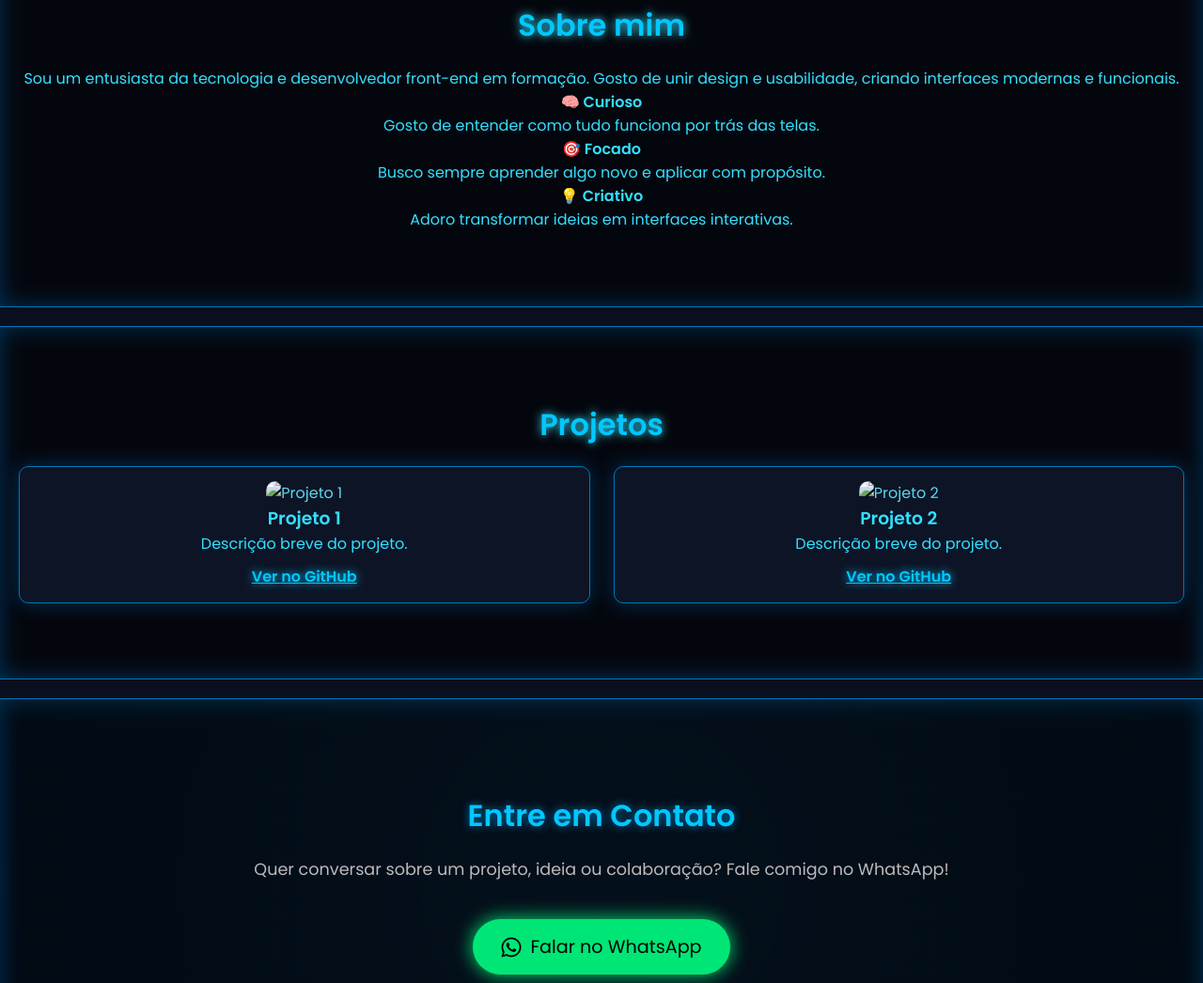
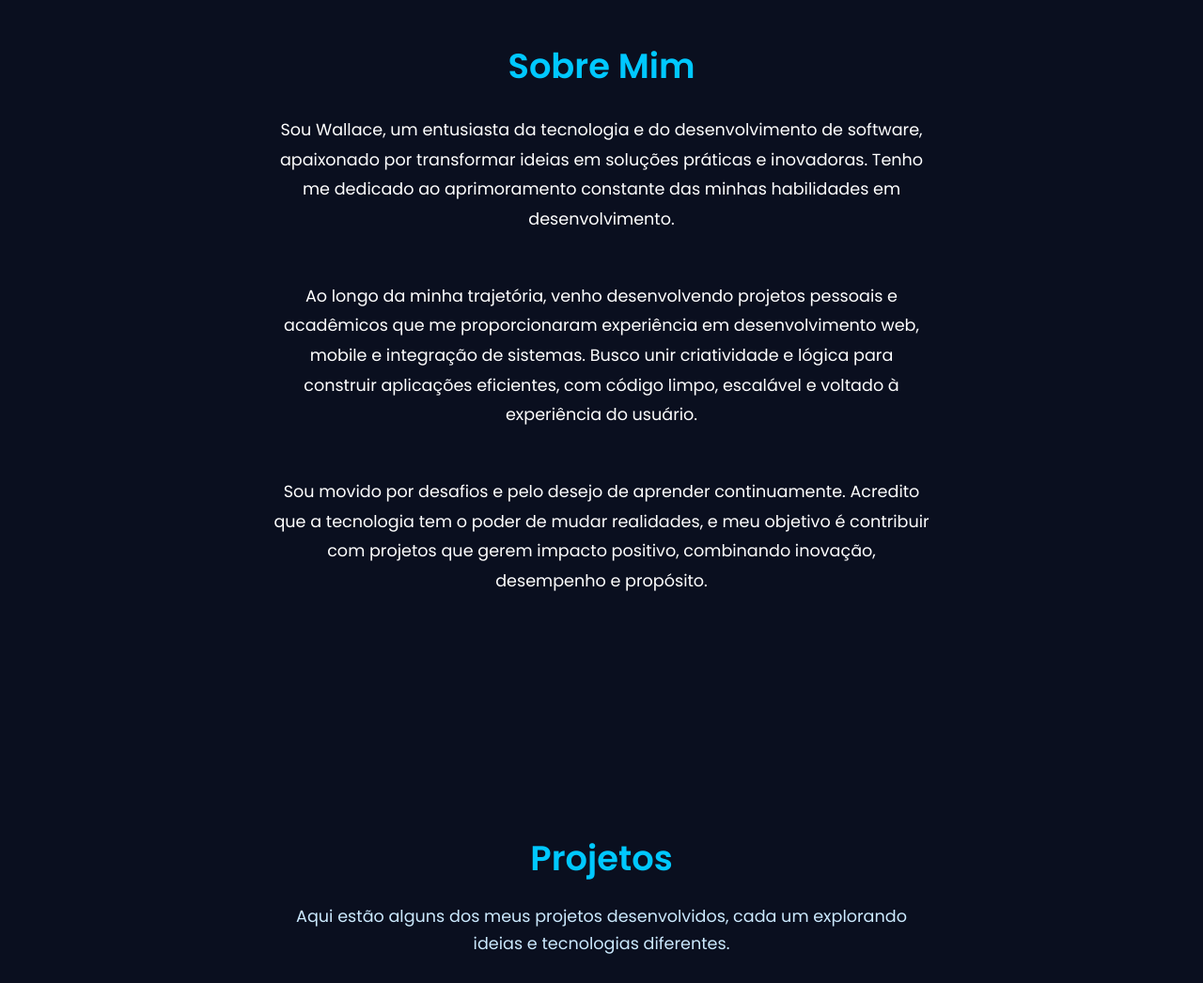
Before and after one commit to Wallace9607/portif, a plain HTML site: page index.html in a window 1280 px wide. Shown: the part 886-1932 px from the top of the page at 94% size. Drawn offline with nearby package versions, Linux system fonts and the light colour scheme.

```diff
--- a/index.html
+++ b/index.html
@@ -19,15 +19,14 @@
   --azul-profundo: #003459;    /* sombra e contraste */
   --fundo-escuro: #0A0F1F;     /* fundo geral */
 }
-
 /* Base */
 body {
   background-color: var(--fundo-escuro);
   color: var(--neon-claro);
   font-family: 'Poppins', sans-serif;
   overflow-x: hidden;
+   opacity: 0;
 }
-
 /* ==== VÍDEO DE FUNDO ==== */
 #bg-video {
   position: fixed;
@@ -37,7 +36,6 @@
   z-index: -2;
   filter: brightness(0.25) saturate(1.4);
 }
-
 /* Camada de brilho sobre o vídeo */
 body::before {
   content: "";
@@ -53,7 +51,6 @@
   0% { background-position: 0% 0%, 100% 100%; }
   100% { background-position: 100% 100%, 0% 0%; }
 }
-
 /* ==== NAVBAR ==== */
 .navbar {
   position: fixed;
@@ -63,7 +60,6 @@
   padding: 15px 30px;
   backdrop-filter: blur(10px);
   border-bottom: 1px solid var(--neon-azul);
-  box-shadow: 0 0 15px var(--azul-metalico);
   z-index: 1000;
 }
 .logo {
@@ -71,17 +67,15 @@
   color: var(--neon-azul);
   font-family: "Merienda", cursive;
   font-size: 22px;
-  text-shadow: 0 0 15px var(--neon-azul);
 }
 .logo img {
   width: 60px;
   border-radius: 50%;
-  margin-right: 10px;
   border: 2px solid var(--neon-azul);
+  filter: grayscale(0%) brightness(1.2);
 }
-
 .nav-links { list-style: none; display: flex; }
-.nav-links li { margin: 0 15px; }
+.nav-links li { margin: 0 50px; }
 .nav-links a {
   color: #fff; text-decoration: none;
   position: relative;
@@ -107,7 +101,6 @@
   color: var(--neon-azul);
   font-size: 1.5rem;
 }
-
 /* ==== HERO ==== */
 .hero {
   min-height: 75vh;
@@ -120,10 +113,9 @@
   gap: 40px;
 }
 .hero-pic {
-  width: 250px; height: 250px; border-radius: 50%;
+  width: 350px; height: 350px; border-radius: 50%;
   overflow: hidden;
   border: 4px solid var(--neon-azul);
-  box-shadow: 0 0 30px var(--neon-claro);
   transition: 0.5s;
 }
 .hero-pic img {
@@ -131,12 +123,10 @@
 }
 .hero-pic:hover {
   transform: rotate(5deg) scale(1.05);
-  box-shadow: 0 0 40px var(--neon-azul);
 }
 .hero-text h1 {
   font-size: 2.8rem;
   color: var(--neon-azul);
-  text-shadow: 0 0 15px var(--neon-azul);
 }
 .hero-text h4 {
   margin: 10px 0;
@@ -156,104 +146,160 @@
 }
 .social a:hover {
   color: var(--neon-azul);
-  text-shadow: 0 0 15px var(--neon-azul);
 }
-
 /* ==== SEÇÕES ==== */
 .section {
   padding: 80px 20px;
   text-align: center;
-  background: rgba(0,0,0,0.55);
   margin: 20px 0;
-  border-top: 1px solid var(--azul-metalico);
-  border-bottom: 1px solid var(--azul-metalico);
-  box-shadow: 0 0 25px var(--azul-profundo) inset;
 }
 .section h2 {
   font-size: 2rem;
   margin-bottom: 20px;
   color: var(--neon-azul);
-  text-shadow: 0 0 10px var(--neon-claro);
 }
-
-/* ==== SKILLS ==== */
-.skills-grid {
-  display: grid;
-  grid-template-columns: repeat(auto-fit, minmax(100px, 1fr));
-  gap: 20px;
+/* ==== PROJETOS ==== */
+.projects-section {
+  position: relative;
+  border-radius: 15px;
+  max-width: 1100px;
+  margin: 80px auto;
+  padding: 60px 25px;
+  overflow: hidden;
 }
-.skill {
-  background: #0d1426;
-  padding: 20px;
-  border-radius: 10px;
-  transition: 0.3s;
-  border: 1px solid var(--azul-metalico);
-  box-shadow: 0 0 10px var(--neon-azul);
+.projects-section h2 {
+  color: var(--neon-azul);
+  font-size: 2.3rem;
+  margin-bottom: 20px;
 }
-.skill i {
-  font-size: 2rem;
-  margin-bottom: 10px;
-  color: var(--neon-azul);
+.projects-intro {
+  color: #cceaff;
+  font-size: 1.1rem;
+  max-width: 700px;
+  margin: 0 auto 50px;
+  line-height: 1.7;
 }
-.skill:hover {
-  transform: translateY(-5px);
-  box-shadow: 0 0 25px var(--neon-claro);
-}
-
-/* ==== PROJETOS ==== */
+/* Grid dos projetos */
 .projects-grid {
   display: grid;
-  grid-template-columns: repeat(auto-fit, minmax(250px, 1fr));
-  gap: 25px;
+  grid-template-columns: repeat(auto-fit, minmax(280px, 1fr));
+  gap: 30px;
+  justify-items: center;
 }
+/* Card do projeto */
 .project-card {
-  background: #0d1426;
-  border-radius: 10px;
-  padding: 15px;
+  background: rgba(13, 20, 38, 0.85);
+  border-radius: 14px;
+  overflow: hidden;
+  transition: transform 0.4s, 0.4s;
+  width: 100%;
+  max-width: 330px;
+  display: flex;
+  flex-direction: column;
+  backdrop-filter: blur(4px);
+  position: relative;
+}
+.project-card:hover {
+  transform: translateY(-10px) scale(1.03);
+}
+/* Imagem */
+.project-img {
+  overflow: hidden;
+  position: relative;
+  height: 250px;
+}
+.project-img img {
+  width: 100%;
+  height: 100%;
+  object-fit: cover;
+  filter: grayscale(30%) brightness(0.9);
+  transition: 0.4s ease;
+}
+.project-card:hover .project-img img {
+  filter: grayscale(0%) brightness(1.1);
+  transform: scale(1.1);
+}
+/* Conteúdo */
+.project-info {
+  padding: 20px;
   text-align: center;
-  border: 1px solid var(--azul-metalico);
-  box-shadow: 0 0 20px var(--azul-profundo);
+}
+.project-info h3 {
+  color: var(--neon-azul);
+  font-size: 1.3rem;
+  margin-bottom: 10px;
+}
+.project-info p {
+  color: #aad8ff;
+  font-size: 0.95rem;
+  line-height: 1.5;
+  margin-bottom: 15px;
+}
+/* Botão */
+.btn-project {
+  display: inline-block;
+  padding: 10px 25px;
+  border-radius: 50px;
+  background: var(--neon-azul);
+  color: #000;
+  text-decoration: none;
+  font-weight: 600;
   transition: 0.3s;
 }
-.project-card img {
-  width: 100%;
-  border-radius: 10px;
-  filter: grayscale(30%);
-  transition: 0.4s;
+.btn-project:hover {
+  background: var(--neon-claro);
+  transform: scale(1.1);
 }
-.project-card:hover img {
-  filter: none;
-  transform: scale(1.05);
+/* Animação de entrada */
+.projects-section.hidden {
+  opacity: 0;
+  transform: translateY(40px) scale(0.97);
+  transition: opacity 0.8s ease, transform 0.8s ease;
 }
-.project-card a {
-  display: inline-block;
-  margin-top: 10px;
+.projects-section.visible {
+  opacity: 1;
+  transform: translateY(0) scale(1);
+}
+/* ==== SOBRE MIM ==== */
+.about-section {
+  position: relative;
+  max-width: 1000px;
+  margin: 80px auto;
+  padding: 60px 25px;
+  overflow: hidden;
+}
+.about-section h2 {
+  position: relative;
+  font-size: 2.3rem;
   color: var(--neon-azul);
-  text-shadow: 0 0 10px var(--neon-azul);
-  font-weight: bold;
+  margin-bottom: 25px;
+  z-index: 1;
 }
-
+.about-intro {
+  position: relative;
+  color: #ffffff;
+  max-width: 700px;
+  margin: 0 auto 50px;
+  font-size: 1.1rem;
+  line-height: 1.8;
+  z-index: 1;
+}
 /*=== CONTATO ===*/
 #contact {
   text-align: center;
   padding: 100px 20px;
-  background: radial-gradient(circle at center, #00111a9c 0%, #000a12ce 100%);
   color: #fff;
 }
-
 #contact h2 {
   font-size: 2rem;
   color: var(--neon-azul);
-  text-shadow: 0 0 10px var(--azul-metalico);
   margin-bottom: 20px;
 }
-
 #contact p {
   font-size: 1.1rem;
   color: #bbb;
   margin-bottom: 40px;
 }
-
 .whatsapp-btn {
   display: inline-flex;
   align-items: center;
@@ -264,32 +310,22 @@
   font-size: 1.2rem;
   border-radius: 50px;
   text-decoration: none;
-  box-shadow: 0 0 20px #00e676;
-  transition: transform 0.3s, box-shadow 0.3s, background 0.3s;
+  transition: transform 0.3s, background 0.3s;
 }
-
 .whatsapp-btn i {
   font-size: 1.5rem;
 }
-
 .whatsapp-btn:hover {
   transform: scale(1.1);
-  background: #00ff80;
-  box-shadow: 0 0 30px #00ff80;
+  background: #00c462;
 }
-
-
-
-
 /* ==== FOOTER ==== */
 footer {
   text-align: center;
   padding: 20px;
   background: rgba(0,0,0,0.9);
-  border-top: 1px solid var(--azul-metalico);
   color: #aaa;
 }
-
 /* ==== ANIMAÇÃO DE APARECIMENTO ==== */
 .hidden {
   opacity: 0;
@@ -300,9 +336,7 @@
   opacity: 1;
   transform: translateY(0);
 }
-
  /*Carrossel*/
-
 #loops {
   text-align: center;
   margin-top: 80px;
@@ -310,58 +344,63 @@
   overflow: hidden;
   border: none;
   background: none;
-  box-shadow: none;
+
 }
-
 .carousel {
   position: relative;
   width: 100%;
   overflow: hidden;
 }
-
 .carousel-track {
   display: flex;
   gap: 40px;
   animation: scroll 35s linear infinite;
 }
-
 .loop {
   flex: 0 0 auto;
   padding: 30px 0;
   text-align: center;
   color: #fff;
   min-width: 100px;
-  transition: transform 0.3s, box-shadow 0.3s;
+  transition: transform 0.3s, 0.3s;
 }
-
 .loop:hover {
   transform: translateY(-10px) scale(1.1);
 }
-
 .loop i {
   font-size: 1.5rem;
   color: #00e5ff;
 }
-
 @keyframes scroll {
   from { transform: translateX(0); }
   to { transform: translateX(-50%); }
 }
-
-
 /* ==== RESPONSIVO ==== */
 @media(max-width: 768px) {
-  .nav-links {
+  .navbar{
     display: none;
-    flex-direction: column;
-    background: rgba(0,0,0,0.95);
-    position: absolute;
-    top: 60px; right: 0;
-    width: 200px;
-    border-left: 1px solid var(--neon-azul);
   }
-  .nav-links.show { display: flex; }
-  .hero .container { flex-direction: column; }
+#loops {
+  margin-top: 5px;
+}
+.carousel-track {
+  gap: 10px;
+  animation: scroll 5s linear infinite;
+}
+.loop {
+  padding: 20px 0;
+  min-width: 70px;
+}
+.loop i {
+  font-size: 1.5rem;
+}
+  .dna-item {
+    width: 90%;
+  }
+  .hero-text h1 {
+  font-size: 1.6rem;
+}
+
 }
 
   </style>
@@ -380,7 +419,6 @@
       <ul class="nav-links">
         <li><a href="#home">Início</a></li>
         <li><a href="#about">Sobre</a></li>
-        <!--<li><a href="#skills">Habilidades</a></li>-->
         <li><a href="#projects">Projetos</a></li>
         <li><a href="#contact">Contato</a></li>
       </ul>
@@ -398,33 +436,27 @@
       <div class="loop"><i class="fab fa-js" title="JavaScript"></i></div>
       <div class="loop"><i class="fab fa-python" title="Python"></i></div>
       <div class="loop"><i class="fab fa-php" title="PHP"></i></div>
-
       <!-- Frameworks / Bibliotecas -->
       <div class="loop"><i class="fab fa-react" title="React"></i></div>
       <div class="loop"><i class="fab fa-vuejs" title="Vue.js"></i></div>
       <div class="loop"><i class="fab fa-angular" title="Angular"></i></div>
       <div class="loop"><i class="fab fa-node-js" title="Node.js"></i></div>
       <div class="loop"><i class="fab fa-bootstrap" title="Bootstrap"></i></div>
-
       <!-- Ferramentas e Versionamento -->
       <div class="loop"><i class="fab fa-git-alt" title="Git"></i></div>
       <div class="loop"><i class="fab fa-github" title="GitHub"></i></div>
       <div class="loop"><i class="fab fa-npm" title="NPM"></i></div>
       <div class="loop"><i class="fab fa-docker" title="Docker"></i></div>
-
       <!-- Design e Prototipagem -->
       <div class="loop"><i class="fab fa-figma" title="Figma"></i></div>
       <div class="loop"><i class="fab fa-adobe" title="Adobe XD / Photoshop"></i></div>
-
       <!-- Bancos de Dados -->
       <div class="loop"><i class="fas fa-database" title="SQL / MySQL"></i></div>
       <div class="loop"><i class="fas fa-leaf" title="MongoDB"></i></div>
-
       <!-- Outros -->
       <div class="loop"><i class="fab fa-linux" title="Linux"></i></div>
       <div class="loop"><i class="fab fa-aws" title="AWS"></i></div>
       <div class="loop"><i class="fab fa-wordpress" title="WordPress"></i></div>
-
       <!-- Duplicados para o loop infinito -->
       <div class="loop"><i class="fab fa-html5"></i></div>
       <div class="loop"><i class="fab fa-css3-alt"></i></div>
@@ -439,102 +471,146 @@
     </div>
   </div>
 </div>
-
-
   <!-- Home -->
   <section id="home" class="hero">
     <div class="container">
       <div class="hero-pic">
-        <img src="img/4.06.15.jpeg" alt="Foto de perfil de Wallace Alves">
+        <img src="img/ChatGP.png" alt="Foto de perfil de Wallace Alves">
       </div>
       <div class="hero-text">
         <h5>Olá, sou</h5>
-        <h1>Wallace Alves</h1>
+        <h1>Wallace Alves de Freitas</h1>
         <h4><span id="typed"></span></h4>
-        <p>Tenho <span id="age"></span> anos e sou apaixonado por tecnologia. Busco transformar ideias em experiências interativas com HTML, CSS e JavaScript.</p>
+        <p><span id="age"></span> anos e apaixonado por tecnologia. Busco transformar ideias em experiências interativas com HTML, CSS e JavaScript.</p>
         <div class="social">
           <a href="curriculo.html" target="_blank"><i class="fas fa-file-alt"></i></a>
           <a href="https://wa.me/64993286584" target="_blank"><i class="fab fa-whatsapp"></i></a>
-          <a href="https://github.com/Wallace9607" target="_blank"><i class="fab fa-github"></i></a>
+          <a href="" target="_blank"><i class="fab fa-github"></i></a>
         </div>
       </div>
     </div>
   </section>
-
   <!-- Sobre -->
-  <section id="about" class="section">
-    <h2>Sobre mim</h2>
-    <p>Sou um entusiasta da tecnologia e desenvolvedor front-end em formação. Gosto de unir design e usabilidade, criando interfaces modernas e funcionais.</p>
-<div class="dna-tech">
-  <div class="dna-item">
-    <h4>🧠 Curioso</h4>
-    <p>Gosto de entender como tudo funciona por trás das telas.</p>
-  </div>
-  <div class="dna-item">
-    <h4>🎯 Focado</h4>
-    <p>Busco sempre aprender algo novo e aplicar com propósito.</p>
-  </div>
-  <div class="dna-item">
-    <h4>💡 Criativo</h4>
-    <p>Adoro transformar ideias em interfaces interativas.</p>
-  </div>
-</div>
-
-
-
-
-  </section>
-
-  <!-- Habilidades
-  <section id="skills" class="section">
-    <h2>Habilidades</h2>
-    <div class="skills-grid">
-      <div class="skill"><i class="fab fa-html5"></i><p>HTML</p></div>
-      <div class="skill"><i class="fab fa-css3-alt"></i><p>CSS</p></div>
-      <div class="skill"><i class="fab fa-js"></i><p>JavaScript</p></div>
-      <div class="skill"><i class="fab fa-react"></i><p>React</p></div>
-      <div class="skill"><i class="fab fa-git-alt"></i><p>Git</p></div>
-    </div>
-  </section> -->
-
+<section id="about" class="section about-section">
+  <h2>Sobre Mim</h2>
+  <p class="about-intro">
+    Sou Wallace, um entusiasta da tecnologia e do desenvolvimento de software, apaixonado por transformar ideias em soluções práticas e inovadoras.
+    Tenho me dedicado ao aprimoramento constante das minhas habilidades em desenvolvimento.
+  </p>
+  <p class="about-intro">
+    Ao longo da minha trajetória, venho desenvolvendo projetos pessoais e acadêmicos que me proporcionaram experiência em desenvolvimento web, mobile e integração de sistemas.
+    Busco unir criatividade e lógica para construir aplicações eficientes, com código limpo, escalável e voltado à experiência do usuário.
+  </p>
+  <p class="about-intro">
+    Sou movido por desafios e pelo desejo de aprender continuamente. Acredito que a tecnologia tem o poder de mudar realidades,
+    e meu objetivo é contribuir com projetos que gerem impacto positivo, combinando inovação, desempenho e propósito.
+  </p>
+</section>
   <!-- Projetos -->
-  <section id="projects" class="section">
-    <h2>Projetos</h2>
-    <div class="projects-grid">
-      <div class="project-card">
-        <img src="img/projeto1.jpg" alt="Projeto 1">
+<section id="projects" class="section projects-section hidden">
+  <h2>Projetos</h2>
+  <p class="projects-intro">
+    Aqui estão alguns dos meus projetos desenvolvidos, cada um explorando ideias e tecnologias diferentes.
+  </p>
+  <div class="projects-grid">
+    <div class="project-card">
+      <div class="project-img">
+        <img src="img/4.06.15.jpeg" alt="Projeto 1">
+      </div>
+      <div class="project-info">
         <h3>Projeto 1</h3>
-        <p>Descrição breve do projeto.</p>
-        <a href="#" target="_blank">Ver no GitHub</a>
-      </div>
-      <div class="project-card">
-        <img src="img/projeto2.jpg" alt="Projeto 2">
-        <h3>Projeto 2</h3>
-        <p>Descrição breve do projeto.</p>
-        <a href="#" target="_blank">Ver no GitHub</a>
+        <p>Aplicação web moderna com foco em responsividade e design interativo.</p>
+        <a href="#" target="_blank" class="btn-project">🔗 Ver no GitHub</a>
       </div>
     </div>
-  </section>
-
+    <div class="project-card">
+      <div class="project-img">
+        <img src="img/4.06.15.jpeg" alt="Projeto 2">
+      </div>
+      <div class="project-info">
+        <h3>Projeto 2</h3>
+        <p>Dashboard interativo com integração de dados e visualização em tempo real.</p>
+        <a href="#" target="_blank" class="btn-project">🔗 Ver no GitHub</a>
+      </div>
+    </div>
+  </div>
+</section>
   <!-- Contato -->
 <section id="contact" class="section">
   <h2>Entre em Contato</h2>
   <p>Quer conversar sobre um projeto, ideia ou colaboração? Fale comigo no WhatsApp!</p>
-
   <a href="https://wa.me/5564993286584?text=Olá!%20Vim%20do%20seu%20portfólio%20e%20gostaria%20de%20conversar."
      target="_blank"
      class="whatsapp-btn">
     <i class="fab fa-whatsapp"></i> Falar no WhatsApp
   </a>
 </section>
-
   <!-- Rodapé -->
   <footer>
     <p>© 2025 Wallace Alves - Todos os direitos reservados</p>
   </footer>
-
   <!-- Scripts -->
   <script src="https://cdnjs.cloudflare.com/ajax/libs/typed.js/2.0.10/typed.min.js"></script>
-  <script src="script.js"></script>
+  <script>
+    // === Exibir idade automaticamente ===
+  function calcularIdade(dataNascimento) {
+    const hoje = new Date();
+    const nasc = new Date(dataNascimento);
+    let idade = hoje.getFullYear() - nasc.getFullYear();
+    const mes = hoje.getMonth() - nasc.getMonth();
+    if (mes < 0 || (mes === 0 && hoje.getDate() < nasc.getDate())) idade--;
+    return idade;
+  }
+  document.getElementById("age").textContent = calcularIdade("1996-07-01");
+  // === Efeito digitação Typed.js ===
+  new Typed("#typed", {
+    strings: [
+      "Desenvolvedor Front-End",
+      "Criador de Interfaces"
+    ],
+    typeSpeed: 70,
+    backSpeed: 40,
+    loop: true,
+    backDelay: 1500,
+    startDelay: 500
+  });
+  // === Menu responsivo ===
+  const toggle = document.getElementById("menu-toggle");
+  const navLinks = document.querySelector(".nav-links");
+  toggle.addEventListener("click", () => {
+    navLinks.classList.toggle("show");
+    toggle.querySelector("i").classList.toggle("fa-bars");
+    toggle.querySelector("i").classList.toggle("fa-xmark");
+  });
+  // === Rolagem suave ===
+  document.querySelectorAll('.nav-links a').forEach(link => {
+    link.addEventListener("click", function(e) {
+      e.preventDefault();
+      const target = document.querySelector(this.getAttribute("href"));
+      if (target) {
+        target.scrollIntoView({ behavior: "smooth" });
+        navLinks.classList.remove("show");
+        toggle.querySelector("i").classList.add("fa-bars");
+        toggle.querySelector("i").classList.remove("fa-xmark");
+      }
+    });
+  });
+  // === Efeito de fade ao rolar ===
+  const observer = new IntersectionObserver(entries => {
+    entries.forEach(entry => {
+      if (entry.isIntersecting) {
+        entry.target.classList.add("visible");
+      }
+    });
+  }, { threshold: 0.2 });
+  document.querySelectorAll(".section, .project-card").forEach(el => {
+    el.classList.add("hidden");
+    observer.observe(el);
+  });
+  window.addEventListener("load", () => {
+  document.body.style.opacity = 1;
+  document.body.style.transition = "opacity 1s ease";
+});
+  </script>
 </body>
 </html>
```
